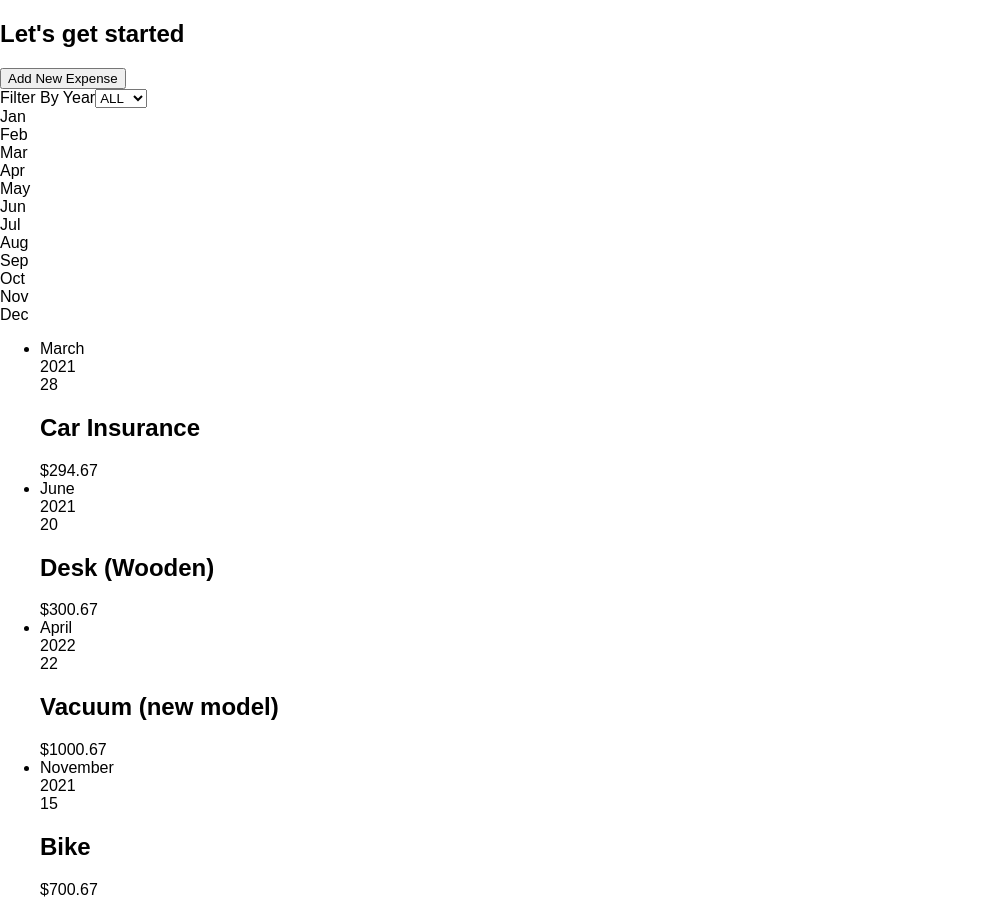
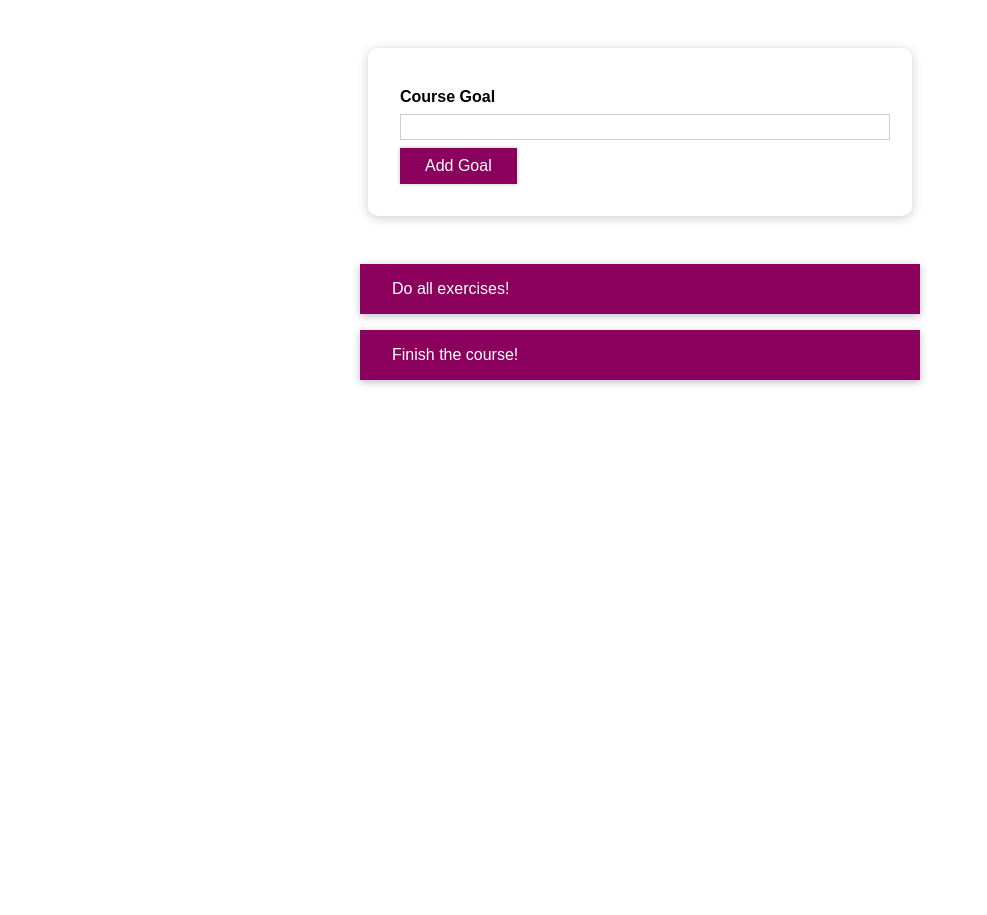
Before and after one commit to nguyenvinhchi/reactdemo, a React app: page / in a window 1280 px wide. Shown: the whole page, without its empty margins (0-987 px from the left). After the commit the page ends 800 px from the top, so only its background shows below. Built offline with nearby package versions, Linux system fonts and the light colour scheme; the HTML template or start-up script is replaced by a standard one.

Commit message:
courses2

```diff
--- a/config/webpack.config.dev.js
+++ b/config/webpack.config.dev.js
@@ -164,7 +164,7 @@
                 loader: require.resolve('css-loader'),
                 options: {
                   importLoaders: 1,
-                  modules: false,
+                  modules: true,
                   localIdentName:'[name]__[local]__[hash:base64:5]'
                 },
               },
--- a/src/App.js
+++ b/src/App.js
@@ -1,11 +1,11 @@
 import React, { Component } from 'react';
-import ExpenseHomePage from './expense/components/ExpenseHomePage/ExpenseHomePage';
+import Courses2HomePage from './courses2/Courses2HomePage';
 
 class App extends Component {
 
   render() {
     return (
-      <ExpenseHomePage />
+      <Courses2HomePage />
     );
   }
 }
--- /dev/null
+++ b/src/courses2/Course2Home.css
@@ -0,0 +1,14 @@
+.goals {
+  width: 35rem;
+  max-width: 90%;
+  margin: 3rem auto;
+}
+
+.goal-form {
+  width: 30rem;
+  max-width: 90%;
+  margin: 3rem auto;
+  padding: 2rem;
+  box-shadow: 0 2px 12px rgba(0, 0, 0, 0.2);
+  border-radius: 10px;
+}
--- /dev/null
+++ b/src/courses2/Courses2HomePage.js
@@ -0,0 +1,49 @@
+import React, { useState } from 'react'
+import CourseGoalList from './components/CourseGoals/CourseGoalList/CourseGoalList';
+import CourseInput from './components/CourseGoals/CourseInput/CourseInput'
+import styles from './Course2Home.css'
+
+const Courses2HomePage = () => {
+  const [courseGoals, setCourseGoals] = useState([
+    { text: 'Do all exercises!', id: 'g1' },
+    { text: 'Finish the course!', id: 'g2' }
+  ]);
+
+  const addGoalHandler = (enteredText) => {
+    setCourseGoals(prevGoals => {
+      const updatedGoals = [...prevGoals];
+      updatedGoals.unshift({ text: enteredText, id: new Date().getMilliseconds().toString()});
+      return updatedGoals;
+    })
+  }
+
+  const deleteItemHandler = (goalId) => {
+    setCourseGoals(prevGoals => {
+      const updatedGoals = prevGoals.filter(goal => goal.id !== goalId);
+      return updatedGoals;
+    })
+  }
+
+  let content = (
+    <p style={{ textAlign: 'center'}}>No goals found. Maybe add one?</p>
+  );
+  if (courseGoals.length > 0) {
+    content = (
+      <CourseGoalList items={courseGoals} onDeleteItem={deleteItemHandler} />
+    );
+  }
+
+  return (
+    <div>
+      <section className={styles["goal-form"]}>
+        <CourseInput onAddGoal={addGoalHandler} />
+      </section>
+      <section className={styles.goals}>
+        {content}
+      </section>
+
+    </div>
+  )
+}
+
+export default Courses2HomePage
--- /dev/null
+++ b/src/courses2/components/CourseGoals/CourseGoalItem/CourseGoalItem.css
@@ -0,0 +1,8 @@
+.goal-item {
+  margin: 1rem 0;
+  background: #8b005d;
+  box-shadow: 0 2px 8px rgba(0, 0, 0, 0.26);
+  color: white;
+  padding: 1rem 2rem;
+  cursor: pointer;
+}
--- /dev/null
+++ b/src/courses2/components/CourseGoals/CourseGoalItem/CourseGoalItem.js
@@ -0,0 +1,17 @@
+import React from 'react'
+import styles from './CourseGoalItem.css'
+
+const CourseGoalItem = (props) => {
+
+  const deleteHandler = () => {
+    props.onDelete(props.id);
+  }
+
+  return (
+    <li className={styles["goal-item"]} onClick={deleteHandler}>
+      {props.children}
+    </li>
+  )
+}
+
+export default CourseGoalItem
--- /dev/null
+++ b/src/courses2/components/CourseGoals/CourseGoalList/CourseGoalList.css
@@ -0,0 +1,5 @@
+.goal-list {
+  list-style: none;
+  margin: 0;
+  padding: 0;
+}
--- /dev/null
+++ b/src/courses2/components/CourseGoals/CourseGoalList/CourseGoalList.js
@@ -0,0 +1,20 @@
+import React from 'react'
+import CourseGoalItem from '../CourseGoalItem/CourseGoalItem'
+import styles from './CourseGoalList.css'
+
+const CourseGoalList = (props) => {
+  return (
+    <ul className={styles["goal-list"]}>
+      {props.items.map(goal => (
+        <CourseGoalItem
+          key={goal.id}
+          id={goal.id}
+          onDelete={props.onDeleteItem} >
+            {goal.text}
+          </CourseGoalItem>
+      ))}
+    </ul>
+  )
+}
+
+export default CourseGoalList
--- /dev/null
+++ b/src/courses2/components/CourseGoals/CourseInput/CouresInput.css
@@ -0,0 +1,33 @@
+.form-control {
+  margin: 0.5rem 0;
+}
+
+.form-control label {
+  font-weight: bold;
+  display: block;
+  margin-bottom: 0.5rem;
+}
+
+.form-control input {
+  display: block;
+  width: 100%;
+  border: 1px solid #ccc;
+  font: inherit;
+  line-height: 1.5rem;
+  padding: 0 0.25rem;
+}
+
+.form-control input:focus {
+  outline: none;
+  background: #fad0ec;
+  border-color: #8b005d;
+}
+
+.form-control.invalid input {
+  border-color: red;
+  background: #ffd7d7;
+}
+
+.form-control.invalid label {
+  color: red;
+}
--- /dev/null
+++ b/src/courses2/components/CourseGoals/CourseInput/CourseInput.js
@@ -0,0 +1,38 @@
+import React, { useState } from 'react'
+import Button from '../../UI/Button/Button'
+import styles from './CouresInput.css'
+
+const CourseInput = (props) => {
+
+  const [enteredValue, setEnteredValue] = useState('');
+  const [isValid, setIsValid] = useState(true);
+
+  const goalInputChangeHandler = (event) => {
+    if (event.target.value.trim().length === 0) {
+      setIsValid(false);
+      return;
+    }
+    setEnteredValue(event.target.value.trim());
+    setIsValid(true);
+  }
+
+  const formSubmitHandler = (event) => {
+    event.preventDefault();
+    if (isValid) {
+      props.onAddGoal(enteredValue);
+    }
+  }
+
+  return (
+    <form onSubmit={formSubmitHandler}>
+      <div className={`${styles["form-control"]} ${!isValid && styles.invalid}`}>
+        <label>Course Goal</label>
+        <input type="text"
+          onChange={goalInputChangeHandler} />
+      </div>
+      <Button type="submit">Add Goal</Button>
+    </form>
+  )
+}
+
+export default CourseInput
--- /dev/null
+++ b/src/courses2/components/UI/Button/Button.css
@@ -0,0 +1,27 @@
+.button {
+  font: inherit;
+  padding: 0.5rem 1.5rem;
+  border: 1px solid #8b005d;
+  color: white;
+  background: #8b005d;
+  box-shadow: 0 0 4px rgba(0, 0, 0, 0.26);
+  cursor: pointer;
+  width: 100%;
+}
+
+.button:focus {
+  outline: none;
+}
+
+.button:hover,
+.button:active {
+  background: #ac0e77;
+  border-color: #ac0e77;
+  box-shadow: 0 0 8px rgba(0, 0, 0, 0.26);
+}
+
+@media (min-width: 768px) {
+  .button {
+    width: auto;
+  }
+}
--- /dev/null
+++ b/src/courses2/components/UI/Button/Button.js
@@ -0,0 +1,12 @@
+import React from 'react'
+import styles from './Button.css';
+
+const Button = (props) => {
+  return (
+    <button type={props.type} className={styles.button} onClick={props.onClick}>
+      {props.children}
+    </button>
+  )
+}
+
+export default Button
```
